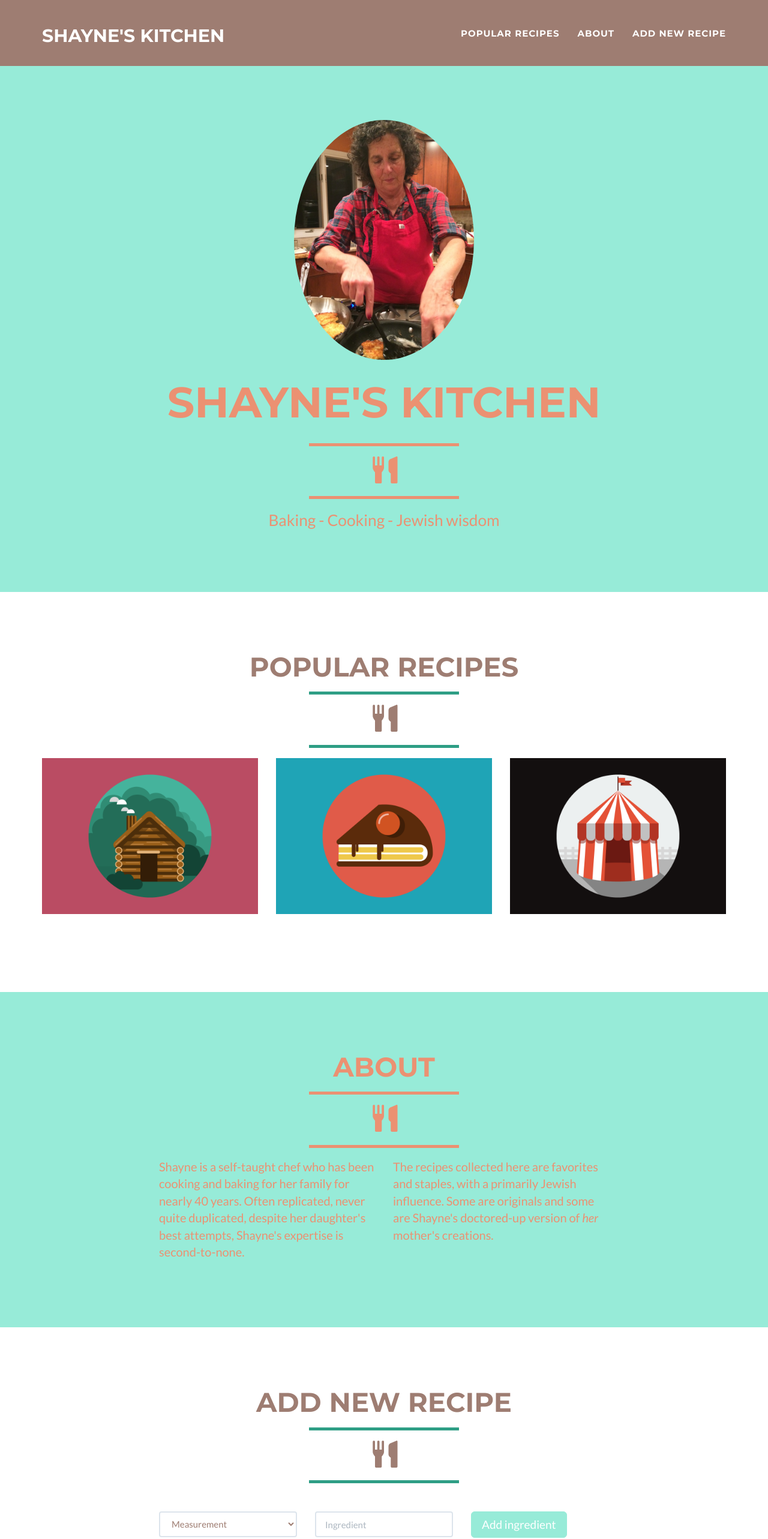
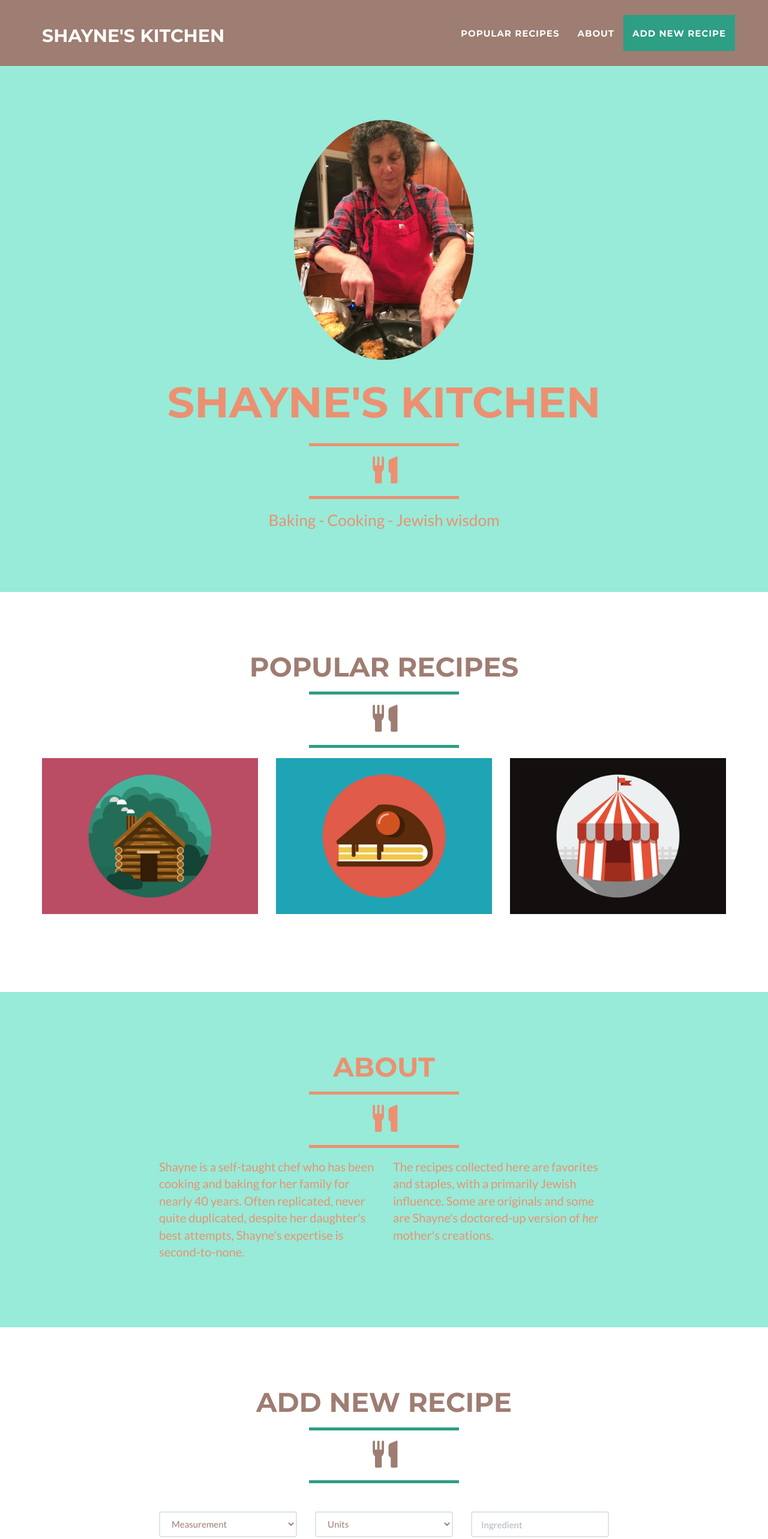
Before and after one commit to rachelaskin/Homework, a plain HTML site: page Day_14/Rachel_project/themed_project.html in a window 1280 px wide. Shown: the top 2566 px of the page at 60% size. Drawn offline with nearby package versions, Linux system fonts and the light colour scheme.

Commit message:
Updates to project 11/08
Includes some of Ace’s fixes

```diff
--- a/Day_14/Rachel_project/css/rachel_freelancer.css
+++ b/Day_14/Rachel_project/css/rachel_freelancer.css
@@ -493,4 +493,5 @@ form .row:first-child .floating-label-form-group{
 }*/
 .btn-lg, .btn-group-lg, .btn {
     padding: 8px 17px 8px 17px;
+    margin: 45px 0px 0px 0px;
 }
--- a/Day_14/Rachel_project/js/freelancer.js
+++ b/Day_14/Rachel_project/js/freelancer.js
@@ -40,7 +40,7 @@ $('.navbar-collapse ul li a').click(function() {
 
 
 // Add new ingredient when submit button is clicked
-$('#newIngredient').on('submit', addNewIngredient);
+$('#ingredientName').on('submit', addNewIngredient);
 
 // Remove ingredient when remove button is clicked
 $('#ingredients-added').on('click', '.remove', removeIngredient)
@@ -58,7 +58,7 @@ $('#ingredients-added').on('blur', '.editor', saveIngredient);
     function addNewIngredient (event) {
         event.preventDefault();
 
-        var newIngredient = $('#newIngredient').val();
+        var newIngredient = $('#ingredientName').val();
 
         $('#ingredients-added').append('<li><div class="btn btn-success btn-lg">' + newIngredient + '</div><a class="edit">Edit</a><a class="remove">Remove</a></li>');
 
@@ -94,14 +94,14 @@ $('#ingredients-added').on('blur', '.editor', saveIngredient);
 
         var listIngredient = $(this).parent();
 
-        listIngredient.html('<span class="item">' + ingredientText + '</span><a class="edit">Edit</a><a class="remove">Remove</a>');)
+        listIngredient.html('<span class="item">' + ingredientText + '</span><a class="edit">Edit</a><a class="remove">Remove</a>');
     }
 
 
 // Add an additional text area for more recipe instructions
         function getNumberOfSteps () {
 
-            count = $('#form-group col-xs-12').length;
+            var count = $('.form-group col-xs-12').length;
             console.log(count);
         }
 
@@ -112,12 +112,14 @@ $('#ingredients-added').on('blur', '.editor', saveIngredient);
             var newStepHtml = '<div class="row control-group">' +
                             '<div class="form-group col-xs-12 floating-label-form-group controls">' +
                                 '<label>Message</label>' +
-                                '<textarea rows="5" class="form-control" placeholder="Step ' + stepNumber + '" id="message" required data-validation-required-message="Please enter an instruction."></textarea>' +
+                                '<textarea rows="4" class="form-control" placeholder="Step ' +
+                                stepNumber +
+                                '" id="message"></textarea>' +
                                 '<p class="help-block text-danger"></p>' +
                             '</div>' +
                         '</div>';
             // append newStepHtml to the screen
-            $('#form-group col-xs-12').append('newStepHtml' + 1);
+            $('.steps').append(newStepHtml);
 
         }
 
--- a/Day_14/Rachel_project/themed_project.html
+++ b/Day_14/Rachel_project/themed_project.html
@@ -231,6 +231,13 @@
                                   <option>1/2</option>
                                   <option>2/3</option>
                                   <option>3/4</option>
+                                  <option>1</option>
+                                  <option>1 1/8</option>
+                                  <option>1 1/4</option>
+                                  <option>1 1/3</option>
+                                  <option>1 1/2</option>
+                                  <option>1 2/3</option>
+                                  <option>1 3/4</option>
                                   <option>2</option>
                                   <option>2 1/8</option>
                                   <option>2 1/4</option>
@@ -297,6 +304,19 @@
                                     </select>
                                 </div>
                                 <div class="col-xs-4">
+                                    <select class="form-control" id="select">
+                                      <option disabled selected>Units</option>
+                                      <option>cups</option>
+                                      <option>fluid ounces</option>
+                                      <option>ounces</option>
+                                      <option>pounds</option>
+                                      <option>pint</option>
+                                      <option>quart</option>
+                                      <option>teaspoons</option>
+                                      <option>tablespoons</option>
+                                    </select>
+                                </div>
+                                <div class="col-xs-4">
                                     <input type="text" class="form-control" placeholder="Ingredient" id="ingredientName">
                                  </div>
                                 <p class="help-block text-danger"></p>
@@ -312,36 +332,38 @@
                             </div>
                         </div>
                     </form>
+                        <div class="steps">
                           <div class="row control-group">
                               <div class="form-group col-xs-12 floating-label-form-group controls">
                                   <label>Message</label>
-                                <textarea rows="5" class="form-control" placeholder="Step 1" id="message" required data-validation-required-message="Please enter an instruction."></textarea>
+                                  <textarea rows="4" class="form-control" placeholder="Step 1" id="message"></textarea>
                                   <p class="help-block text-danger"></p>
                               </div>
                           </div>
                           <div class="row control-group">
                               <div class="form-group col-xs-12 floating-label-form-group controls">
                                   <label>Message</label>
-                                <textarea rows="5" class="form-control" placeholder="Step 2" id="message" required data-validation-required-message="Please enter an instruction."></textarea>
+                                  <textarea rows="4" class="form-control" placeholder="Step 2" id="message"></textarea>
                                   <p class="help-block text-danger"></p>
                               </div>
                           </div>
                           <div class="row control-group">
                               <div class="form-group col-xs-12 floating-label-form-group controls">
                                   <label>Message</label>
-                                <textarea rows="5" class="form-control" placeholder="Step 3" id="message" required data-validation-required-message="Please enter an instruction."></textarea>
+                                  <textarea rows="4" class="form-control" placeholder="Step 3" id="message"></textarea>
                                   <p class="help-block text-danger"></p>
                               </div>
                           </div>
                           <div class="row control-group">
                               <div class="form-group col-xs-12 floating-label-form-group controls">
                                   <label>Message</label>
-                                <textarea rows="5" class="form-control" placeholder="Step 4" id="message" required data-validation-required-message="Please enter an instruction."></textarea>
+                                  <textarea rows="4" class="form-control" placeholder="Step 4" id="message"></textarea>
                                   <p class="help-block text-danger"></p>
                               </div>
                           </div>
+                        </div>
                         <br>
-                        <div id="add-step"></div>
+                        <div id="add-buttons"></div>
                         <!-- This is the second place where I'm having trouble w/jQuery. I want the "Add another step" button to add an additional text area for adding more instructions. -->
                         <div class="row">
                             <div class="form-group col-xs-6">
```
Lines whose indentation alone changed are shown as unchanged.
